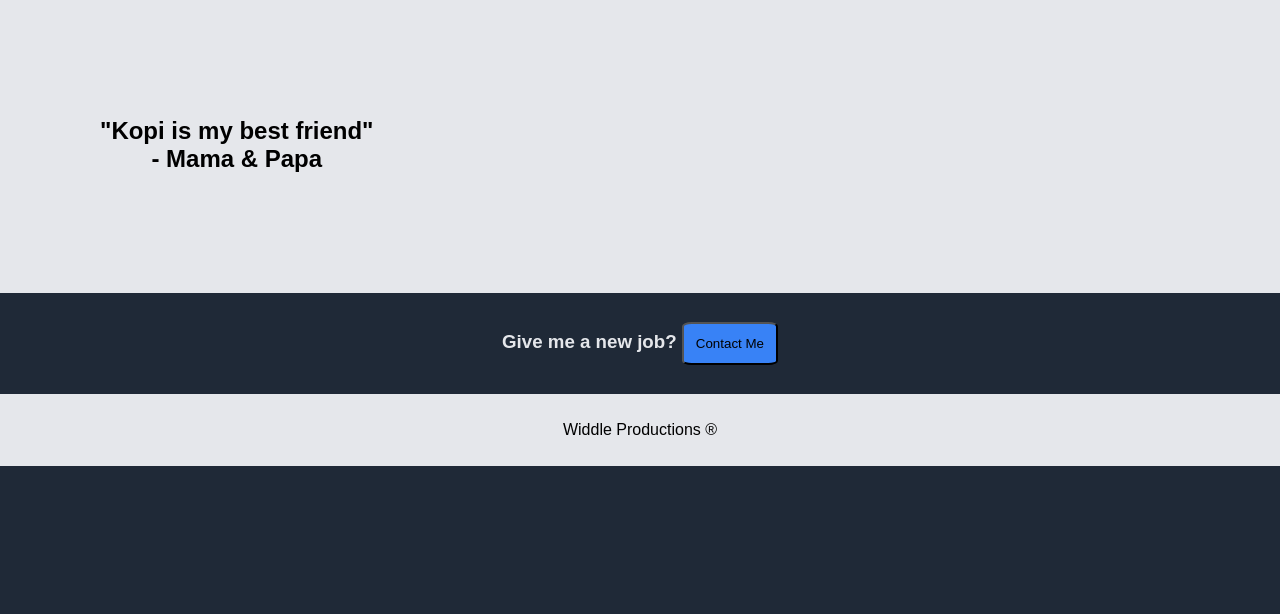
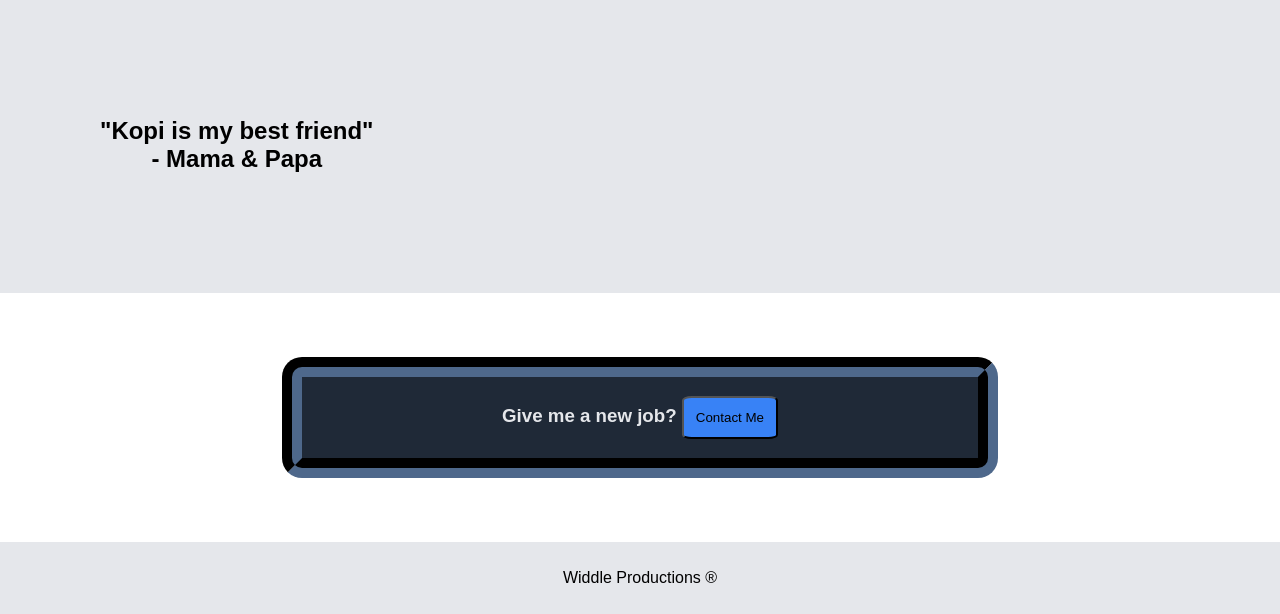
Before and after one commit to bcabrera1494/landing-page, a plain HTML site: page index.html in a window 1280 px wide. Shown: the part 935-1549 px from the top of the page. Before the commit the page ends 1401 px from the top, so only its background shows below. Drawn offline with Linux system fonts and the light colour scheme.

Commit message:
Add action container
Add action div container around action div
Add border and border radius
Justify center action box

```diff
--- a/index.html
+++ b/index.html
@@ -43,10 +43,12 @@
     <div class="quote">
         <h2>"Kopi is my best friend" <br> - Mama & Papa</h2>
     </div>
-    <div class="action">
-        <h3>Give me a new job?
-            <button>Contact Me</button>
-        </h3>
+    <div class="action-container">
+        <div class="action">
+            <h3>Give me a new job?
+                <button>Contact Me</button>
+            </h3>
+    </div>
     </div>
     <div class="footer">
         <p>Widdle Productions ®</p>
--- a/style.css
+++ b/style.css
@@ -98,14 +98,26 @@ a {
     padding: 100px;
 }
 .action {
+    background-color: #1F2937;
     color: #e5e7eb;
     display: flex;
     justify-content: space-around;
     align-items: center;
     gap: 48px;
-    padding: 10px;
+    padding-left: 200px;
+    padding-right: 200px;
+    border: groove 20px #1F2937;
+    border-radius: 20px;
+}
+
+.action-container {
+    background-color: white;
+    display: flex;
+    justify-content: center;
+    padding: 64px;
 
 }
+
 .footer {
     background-color:#e5e7eb;
     display: flex;
```
